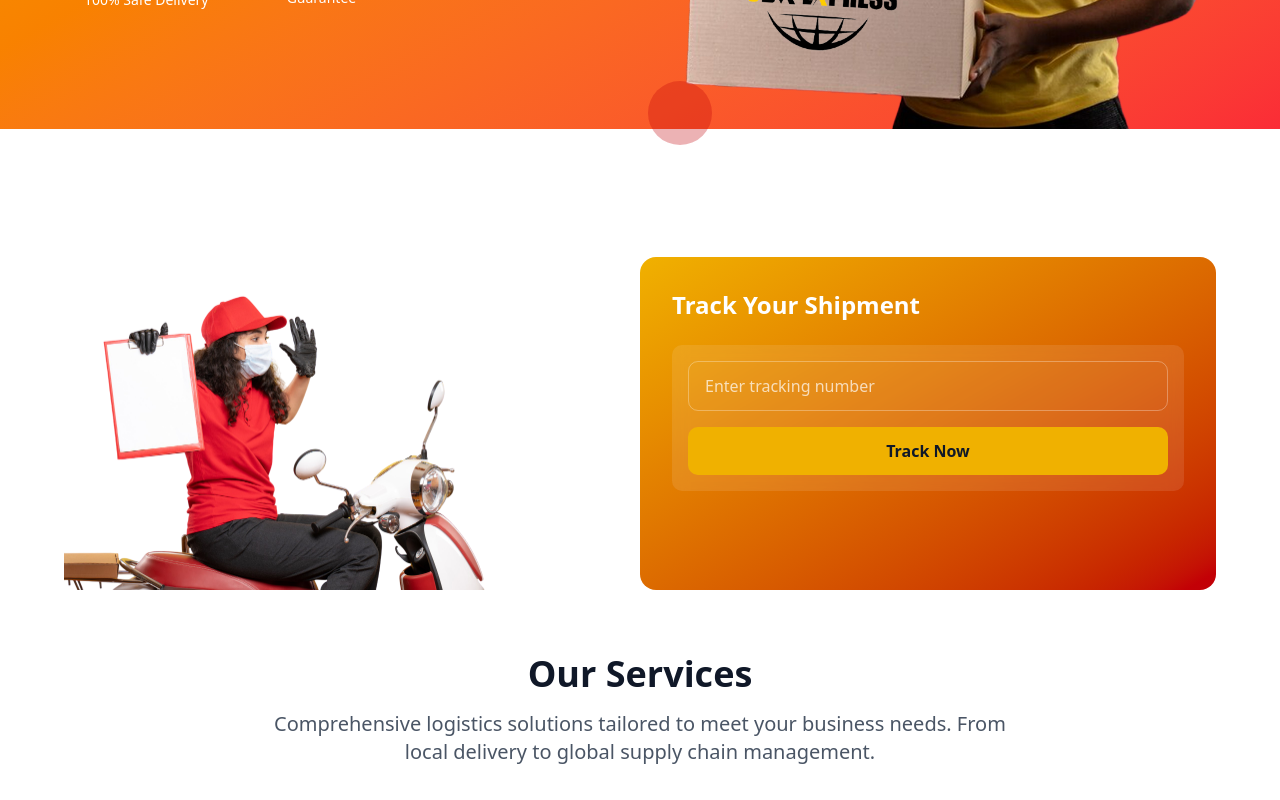
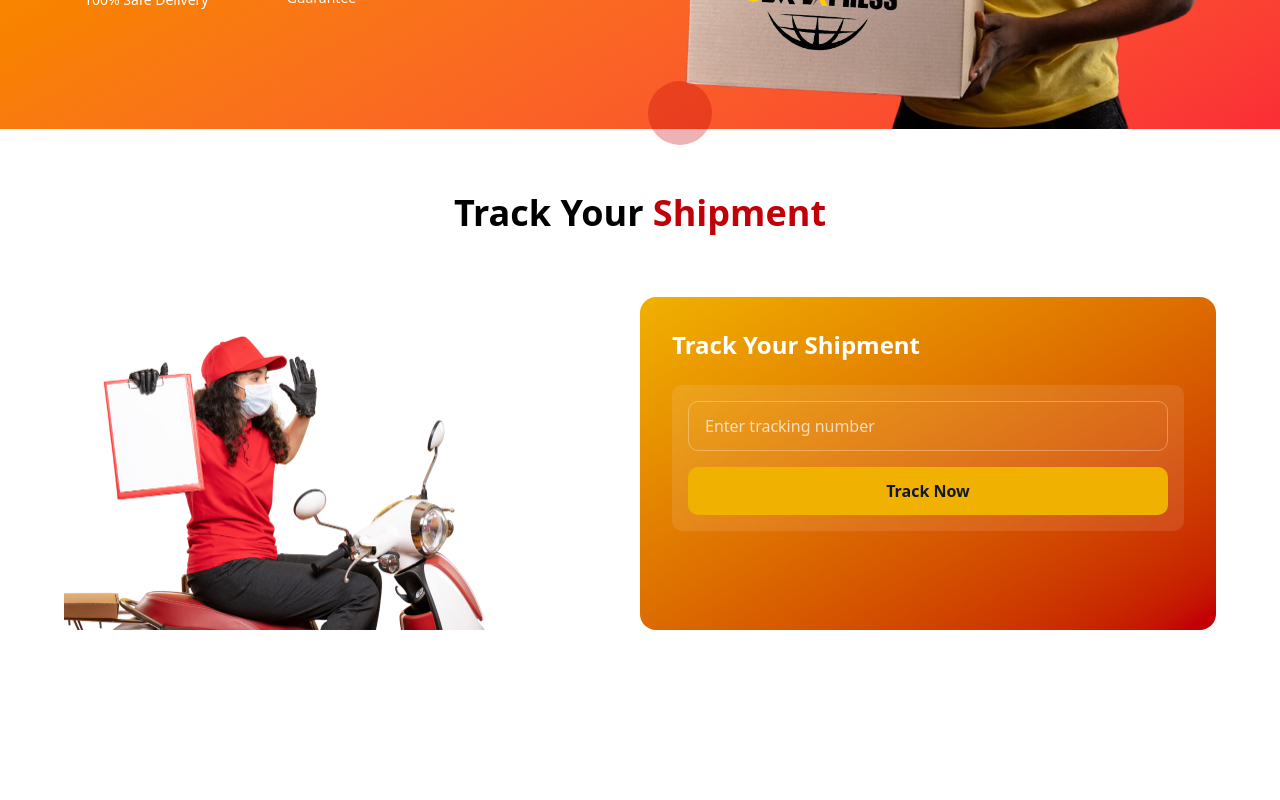
Before and after one commit to rimescode1/ubexpress, a Next.js app: page / in a window 1280 px wide. Shown: the part 640-1440 px from the top of the page. Built offline with nearby package versions, Linux system fonts and the light colour scheme.

Commit message:
error check added to apis

```diff
--- a/src/app/globals.css
+++ b/src/app/globals.css
@@ -1,5 +1,8 @@
 @import "tailwindcss";
 @import "tw-animate-css";
+html {
+  scroll-behavior: smooth;
+}
 
 @custom-variant dark (&:is(.dark *));
 
--- a/src/app/layout.js
+++ b/src/app/layout.js
@@ -1,6 +1,6 @@
 import { Geist, Geist_Mono } from "next/font/google";
 import "./globals.css";
-
+import toast, { Toaster } from "react-hot-toast";
 const geistSans = Geist({
   variable: "--font-geist-sans",
   subsets: ["latin"],
@@ -12,8 +12,8 @@ const geistMono = Geist_Mono({
 });
 
 export const metadata = {
-  title: "Create Next App",
-  description: "Generated by create next app",
+  title: "UBXEXPRESS",
+  description: "Your Number 1 Express Shipping Service",
 };
 
 export default function RootLayout({ children }) {
@@ -22,7 +22,8 @@ export default function RootLayout({ children }) {
       <body
         className={`${geistSans.variable} ${geistMono.variable} antialiased`}
       >
-        {children}
+        <Toaster />
+        <main>{children}</main>
       </body>
     </html>
   );
--- a/src/app/page.js
+++ b/src/app/page.js
@@ -5,6 +5,7 @@ import Header from "@/components/Header";
 import Hero from "@/components/Hero";
 import Services from "@/components/Services";
 import Stats from "@/components/Stats";
+import Tracking from "@/components/Tracking";
 import Head from "next/head";
 
 export default function Home() {
@@ -23,8 +24,8 @@ export default function Home() {
       <main className="min-h-screen">
         <Header />
         <Hero />
+        <Tracking />
         <Services />
-        <Stats />
         <About />
         <Contact />
         <Footer />
--- a/src/components/About.jsx
+++ b/src/components/About.jsx
@@ -1,4 +1,5 @@
 import { CheckCircle, Users, Award, Zap } from "lucide-react";
+import Stats from "./Stats";
 
 const About = () => {
   const features = [
@@ -30,6 +31,7 @@ const About = () => {
 
   return (
     <section id="about" className="section-padding bg-black">
+      <Stats />
       <div className="max-w-7xl mx-auto">
         <div className="grid lg:grid-cols-2 gap-12 items-center">
           {/* Content */}
--- a/src/components/Footer.jsx
+++ b/src/components/Footer.jsx
@@ -13,11 +13,12 @@ const Footer = () => {
   const quickLinks = [
     { name: "About Us", href: "#about" },
     { name: "Services", href: "#services" },
-    { name: "Tracking", href: "#" },
+    { name: "Tracking", href: "#tracking" },
     { name: "Contact", href: "#contact" },
   ];
 
   const services = [
+    { name: "Express Shipping", href: "#" },
     { name: "Ground Shipping", href: "#" },
     { name: "Air Freight", href: "#" },
     { name: "Ocean Freight", href: "#" },
--- a/src/components/Hero.jsx
+++ b/src/components/Hero.jsx
@@ -1,5 +1,6 @@
 import { ArrowRight, Package, Clock, Shield } from "lucide-react";
 import Image from "next/image";
+import Link from "next/link";
 
 const Hero = () => {
   return (
@@ -28,7 +29,9 @@ const Hero = () => {
                 Get Started
                 <ArrowRight className="ml-2 h-5 w-5" />
               </button>
-              <button className="btn-secondary">Track Shipment</button>
+              <Link href="#tracking" className="btn-secondary">
+                Track Shipment
+              </Link>
             </div>
 
             {/* Features */}
--- a/src/components/Services.js
+++ b/src/components/Services.js
@@ -1,33 +1,6 @@
-"use client";
-import axios from "axios";
 import { Truck, Plane, Ship, Warehouse, Globe, Clock } from "lucide-react";
-import Image from "next/image";
-import { useState } from "react";
-import {
-  Accordion,
-  AccordionContent,
-  AccordionItem,
-  AccordionTrigger,
-} from "./ui/accordion";
 
 const Services = () => {
-  const [trackingID, setTrackingID] = useState("");
-  const [data, setData] = useState([]);
-  const [isLoading, setIsLoading] = useState(false);
-  const [isData, setIsData] = useState(false);
-
-  console.log(data, "SKLSKSK");
-
-  const handleSubmitTracking = async () => {
-    try {
-      const data = await axios.get(`/api/dhl?id=${trackingID}&service=express`);
-      setData(data.data.data.shipments[0]);
-      setIsData(true);
-    } catch (error) {
-      console.log();
-    }
-  };
-
   const services = [
     {
       icon: Truck,
@@ -87,75 +60,6 @@ const Services = () => {
 
   return (
     <section id="services" className="section-padding bg-white">
-      <div className="grid md:grid-cols-2 grid-cols-1 section-padding">
-        <div>
-          <Image src="/bike.png" height={300} width={500} alt="Delivery Bike" />
-        </div>
-        <div className="bg-gradient-to-br from-yellow-500 to-red-700 rounded-2xl p-8 text-white">
-          <div className="space-y-6">
-            <h3 className="text-2xl font-bold">Track Your Shipment</h3>
-            <div className="bg-white/10 backdrop-blur rounded-lg p-4">
-              <input
-                onChange={(e) => setTrackingID(e.target.value)}
-                value={trackingID}
-                type="text"
-                placeholder="Enter tracking number"
-                className="w-full bg-transparent border border-white/30 rounded-lg px-4 py-3 text-black placeholder-white/70 focus:outline-none focus:border-ub-yellow"
-              />
-              <button
-                onClick={handleSubmitTracking}
-                className="w-full mt-4 bg-yellow-500 text-gray-900 font-semibold py-3 rounded-lg hover:bg-red-700 hover:text-white transition-colors"
-              >
-                Track Now
-              </button>
-            </div>
-          </div>
-        </div>
-      </div>
-      {isData && (
-        <div className="max-w-md  p-4 border border-black/5">
-          <Accordion
-            type="single"
-            collapsible
-            className=" w-full text-black"
-            defaultValue="item-1"
-          >
-            <AccordionItem value="item-1">
-              <AccordionTrigger>Destination</AccordionTrigger>
-              <AccordionContent className="flex flex-col gap-4 text-balance">
-                <p>Location: {data.destination?.address?.addressLocality}</p>
-              </AccordionContent>
-            </AccordionItem>
-            <AccordionItem value="item-2">
-              <AccordionTrigger>Shipping Details</AccordionTrigger>
-              <AccordionContent className="flex flex-col gap-4 text-balance">
-                <p>Estimated Delivery Date: {data.estimatedTimeOfDelivery}</p>
-                <p>
-                  Estimated Delivery Remark:
-                  {data.estimatedTimeOfDeliveryRemark}
-                </p>
-                <p>{data.proofOfDeliverySignedAvailable}</p>
-              </AccordionContent>
-            </AccordionItem>
-            <AccordionItem value="item-3">
-              <AccordionTrigger>Shipments Events</AccordionTrigger>
-              <AccordionContent className="flex flex-col gap-4 text-balance">
-                {data?.events?.map((item, index) => (
-                  <div className=" border p-2 rounded-sm " key={index}>
-                    <div className=" flex flex-row items-center my-1 gap-3 bg-amber-500 w-fit px-3 rounded-[4px]">
-                      <p>{new Date(item.timestamp).toLocaleDateString()}</p>
-                      <p>{new Date(item.timestamp).toLocaleTimeString()}</p>
-                    </div>
-
-                    <p>{item.description}</p>
-                  </div>
-                ))}
-              </AccordionContent>
-            </AccordionItem>
-          </Accordion>
-        </div>
-      )}
-
       <div className="max-w-7xl mx-auto">
         {/* Header */}
         <div className="text-center mb-16">
--- /dev/null
+++ b/src/components/Tracking.jsx
@@ -0,0 +1,135 @@
+"use client";
+import React, { useState } from "react";
+import {
+  Accordion,
+  AccordionContent,
+  AccordionItem,
+  AccordionTrigger,
+} from "./ui/accordion";
+import Image from "next/image";
+import axios from "axios";
+import toast from "react-hot-toast";
+const Tracking = () => {
+  const [trackingID, setTrackingID] = useState("");
+  const [data, setData] = useState([]);
+  const [isLoading, setIsLoading] = useState(false);
+  const [isData, setIsData] = useState(false);
+
+  const handleSubmitTracking = async () => {
+    console.log();
+    if (!trackingID) {
+      toast.error("Kindly Input your TRACKING ID");
+      return;
+    }
+    try {
+      const data = await axios.get(`/api/dhl?id=${trackingID}&service=express`);
+      setData(data.data.data.shipments[0]);
+      setIsData(true);
+      return;
+    } catch (error) {
+      toast.error(error);
+      return;
+    } finally {
+      setIsData(false);
+    }
+  };
+
+  return (
+    <section id="tracking" className="section-padding bg-white">
+      <p className=" text-2xl md:text-4xl text-black text-center font-bold">
+        Track Your <span className=" text-red-700">Shipment</span>
+      </p>
+      <div className="grid md:grid-cols-2 grid-cols-1 section-padding">
+        <div>
+          <Image src="/bike.png" height={300} width={500} alt="Delivery Bike" />
+        </div>
+        <div className="bg-gradient-to-br from-yellow-500 to-red-700 rounded-2xl p-8 text-white">
+          <div className="space-y-6">
+            <h3 className="text-2xl font-bold">Track Your Shipment</h3>
+            <div className="bg-white/10 backdrop-blur rounded-lg p-4">
+              <input
+                onChange={(e) => setTrackingID(e.target.value)}
+                value={trackingID}
+                type="text"
+                placeholder="Enter tracking number"
+                className="w-full bg-transparent border border-white/30 rounded-lg px-4 py-3 text-black placeholder-white/70 focus:outline-none focus:border-ub-yellow"
+              />
+              {isData ? (
+                <p>LOADING</p>
+              ) : (
+                <button
+                  onClick={handleSubmitTracking}
+                  className="w-full mt-4 bg-yellow-500 text-gray-900 font-semibold py-3 rounded-lg hover:bg-red-700 hover:text-white transition-colors"
+                >
+                  Track Now
+                </button>
+              )}
+            </div>
+          </div>
+        </div>
+      </div>
+      {isData && (
+        <div className="  shadow-2xl border border-gray-200 rounded-2xl">
+          <div className="  p-4 border border-black/5">
+            <Accordion
+              type="single"
+              collapsible
+              className=" w-full text-black"
+              defaultValue="item-1"
+            >
+              <AccordionItem value="item-1">
+                <AccordionTrigger>Destination</AccordionTrigger>
+                <AccordionContent className="flex flex-col gap-4 text-balance">
+                  <p>Location: {data.destination?.address?.addressLocality}</p>
+                </AccordionContent>
+              </AccordionItem>
+              <AccordionItem value="item-2">
+                <AccordionTrigger>Shipping Details</AccordionTrigger>
+                <AccordionContent className="flex flex-col gap-4 text-balance">
+                  <p className=" ">
+                    Service Type:{" "}
+                    <span className=" font-bold uppercase">{data.service}</span>{" "}
+                  </p>
+                  {data.estimatedTimeOfDelivery ? (
+                    <p>
+                      Estimated Delivery Date: {data.estimatedTimeOfDelivery}
+                    </p>
+                  ) : null}
+                  {data.estimatedTimeOfDeliveryRemark ? (
+                    <p>
+                      Estimated Delivery Remark:
+                      {data.estimatedTimeOfDeliveryRemark}
+                    </p>
+                  ) : null}
+
+                  {data.proofOfDeliverySignedAvailable ? (
+                    <p>
+                      Proof of Delivery: {data.proofOfDeliverySignedAvailable}
+                    </p>
+                  ) : null}
+                </AccordionContent>
+              </AccordionItem>
+              <AccordionItem value="item-3">
+                <AccordionTrigger>Shipments Events</AccordionTrigger>
+                <AccordionContent className="flex flex-col gap-4 text-balance">
+                  {data?.events?.map((item, index) => (
+                    <div className=" border p-2 rounded-sm " key={index}>
+                      <div className=" flex flex-row items-center my-1 gap-3 bg-amber-500 w-fit px-3 rounded-[4px]">
+                        <p>{new Date(item.timestamp).toLocaleDateString()}</p>
+                        <p>{new Date(item.timestamp).toLocaleTimeString()}</p>
+                      </div>
+
+                      <p>{item.description}</p>
+                    </div>
+                  ))}
+                </AccordionContent>
+              </AccordionItem>
+            </Accordion>
+          </div>
+        </div>
+      )}
+    </section>
+  );
+};
+
+export default Tracking;
```
Also changed, not shown: src/app/api/[dhl]/route.js (+12 -10 lines), src/components/Contact.js (+4 -5 lines).
